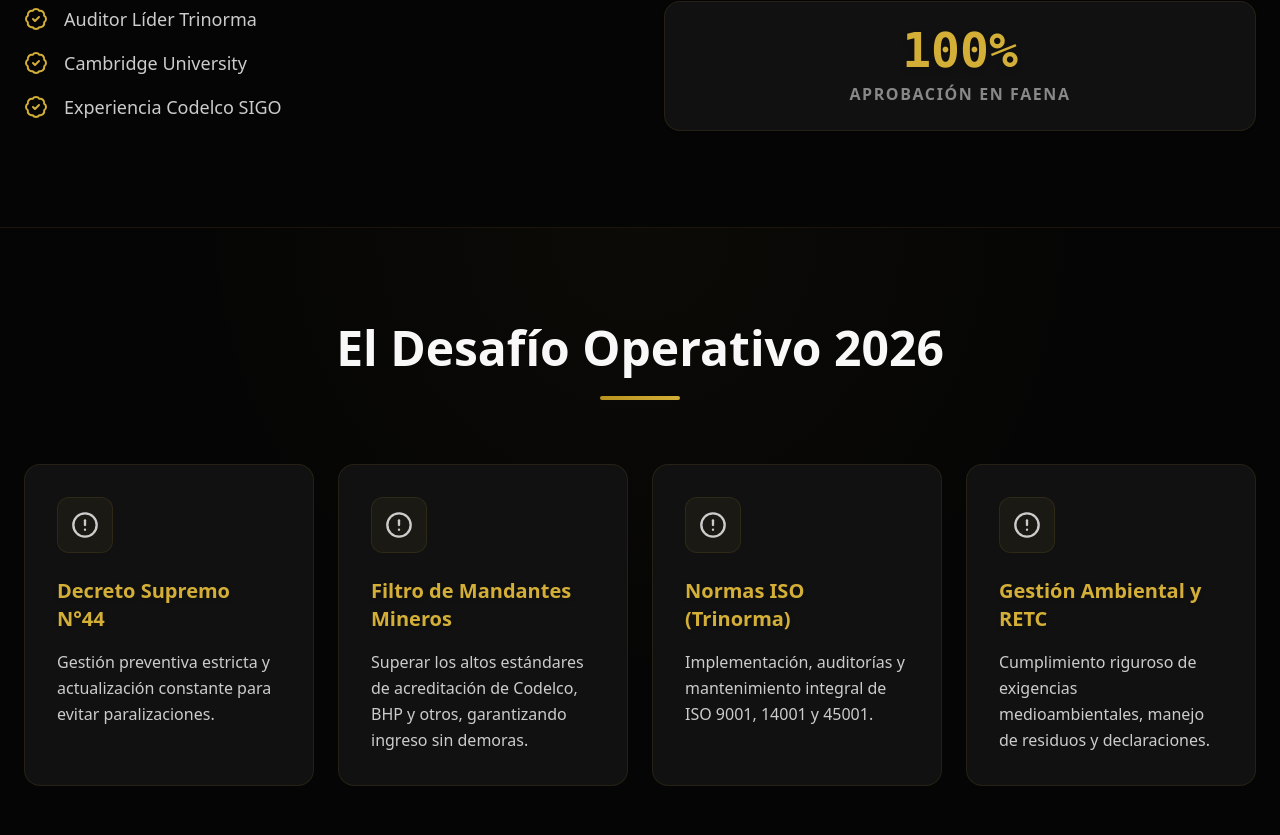
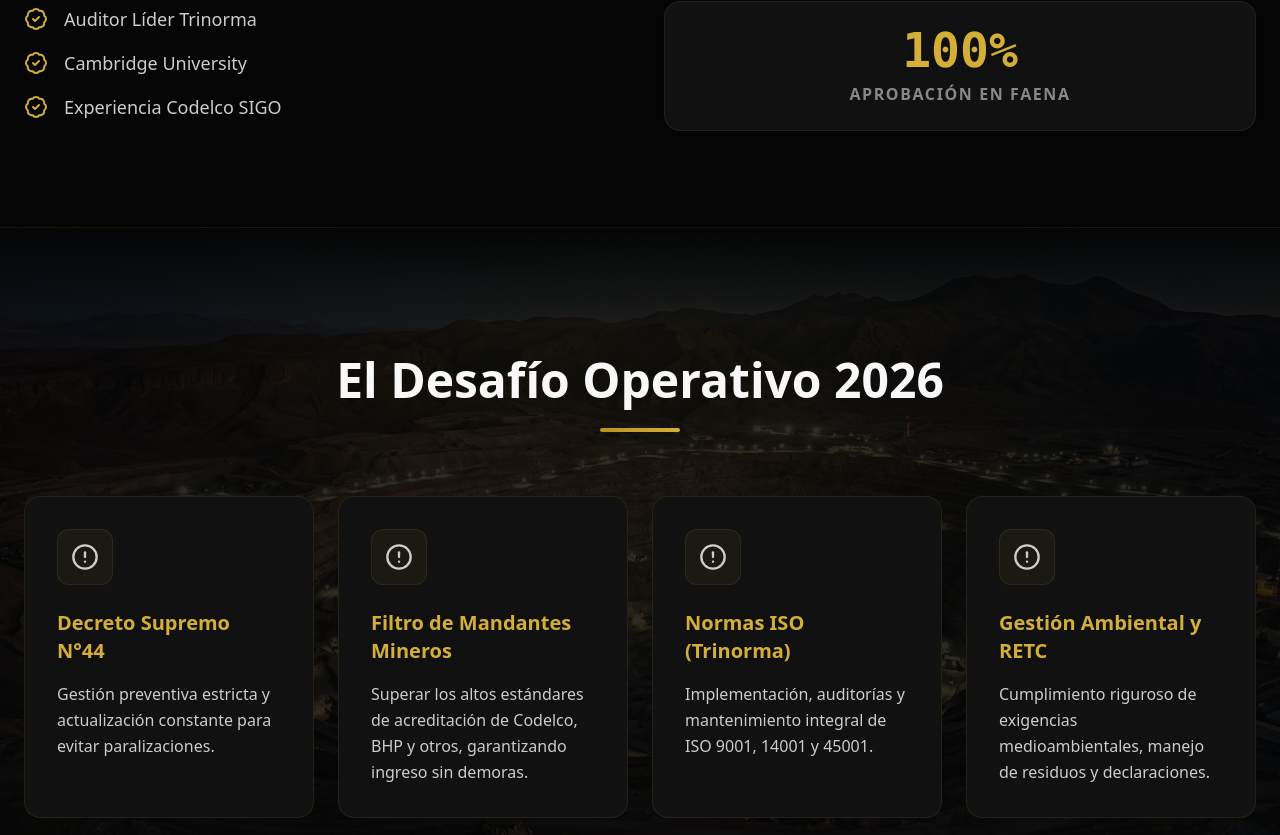
Before and after one commit to NicoKnabe/hseq-onepage, a Next.js app: page / in a window 1280 px wide. Shown: the part 1065-1900 px from the top of the page. Built offline with nearby package versions, Linux system fonts and the light colour scheme.

Commit message:
feat: extreme immersion phase 2 (3rd image, lateral slides, parallax)

```diff
--- a/src/components/Authority.tsx
+++ b/src/components/Authority.tsx
@@ -7,7 +7,10 @@ import CountUp from "react-countup";
 
 function StatItem({ stat }: { stat: typeof AUTHORITY_DATA.stats[0] }) {
     return (
-        <div className="text-center p-6 bg-black-card rounded-2xl border border-gold/10 hover:-translate-y-1 hover:border-gold/30 transition-all duration-300 shadow-sm">
+        <motion.div
+            whileHover={{ scale: 1.05 }}
+            className="text-center p-6 bg-black-card rounded-2xl border border-gold/10 transition-all duration-300 shadow-sm hover:border-gold/30 hover:shadow-lg hover:shadow-gold/10"
+        >
             <div className="text-4xl md:text-5xl font-extrabold text-gold mb-2 font-mono drop-shadow-md">
                 <CountUp
                     end={stat.value}
@@ -22,7 +25,7 @@ function StatItem({ stat }: { stat: typeof AUTHORITY_DATA.stats[0] }) {
             <div className="text-sm md:text-base text-gray font-bold tracking-widest uppercase">
                 {stat.label}
             </div>
-        </div>
+        </motion.div>
     );
 }
 
--- a/src/components/Challenges.tsx
+++ b/src/components/Challenges.tsx
@@ -1,22 +1,23 @@
 "use client";
 
-import { motion, useMotionTemplate, useMotionValue } from "framer-motion";
+import { motion, useMotionTemplate, useMotionValue, useScroll, useTransform } from "framer-motion";
 import { CHALLENGES_DATA } from "@/lib/data";
 import { AlertCircle } from "lucide-react";
+import { useRef } from "react";
 
 const containerVariants = {
     hidden: { opacity: 0 },
     visible: {
         opacity: 1,
         transition: {
-            staggerChildren: 0.2
+            staggerChildren: 0.3
         }
     }
 };
 
 const cardVariants = {
-    hidden: { opacity: 0, y: 50, filter: "blur(10px)" },
-    visible: { opacity: 1, y: 0, filter: "blur(0px)", transition: { duration: 0.6, ease: "easeOut" as const } },
+    hidden: { opacity: 0, x: -50, y: 50, filter: "blur(12px)" },
+    visible: { opacity: 1, x: 0, y: 0, filter: "blur(0px)", transition: { duration: 0.8, ease: "easeOut" as const } },
 };
 
 function ChallengeCard({ challenge }: { challenge: typeof CHALLENGES_DATA.challenges[0] }) {
@@ -69,9 +70,34 @@ function ChallengeCard({ challenge }: { challenge: typeof CHALLENGES_DATA.challe
 }
 
 export function Challenges() {
+    const sectionRef = useRef<HTMLElement>(null);
+    const { scrollYProgress } = useScroll({
+        target: sectionRef,
+        offset: ["start end", "end start"]
+    });
+    const yParallax = useTransform(scrollYProgress, [0, 1], ["-10%", "10%"]);
+
     return (
-        <section className="py-16 md:py-24 bg-black relative border-b border-gold/10 overflow-hidden">
-            <div className="absolute inset-0 bg-[radial-gradient(ellipse_at_top,rgba(212,175,55,0.03),transparent_50%)]" />
+        <section ref={sectionRef} className="py-16 md:py-32 bg-black relative border-b border-black overflow-hidden relative">
+
+            {/* Third App Background: Parallax Middle Image */}
+            <motion.div
+                style={{ y: yParallax }}
+                className="absolute inset-0 z-0 h-[120%] -top-[10%]"
+            >
+                <div
+                    className="absolute inset-0 bg-cover bg-center bg-no-repeat"
+                    style={{ backgroundImage: "url('/middle-bg.jpeg')" }}
+                />
+            </motion.div>
+
+            {/* Dark Overlay for extreme immersion and text legibility */}
+            <div className="absolute inset-0 bg-black/85 z-0" />
+
+            <div className="absolute inset-0 bg-[radial-gradient(ellipse_at_top,rgba(212,175,55,0.05),transparent_60%)] z-0" />
+
+            {/* Top Gradient Transition from previous section */}
+            <div className="absolute top-0 left-0 w-full h-24 bg-gradient-to-b from-black to-transparent z-10" />
 
             <div className="container mx-auto px-4 md:px-6 relative z-10">
                 <div className="text-center mb-16">
@@ -105,6 +131,9 @@ export function Challenges() {
                     ))}
                 </motion.div>
             </div>
+
+            {/* Bottom Gradient Transition to next section */}
+            <div className="absolute bottom-0 left-0 w-full h-24 bg-gradient-to-t from-black to-transparent z-10" />
         </section>
     );
 }
--- a/src/components/Solutions.tsx
+++ b/src/components/Solutions.tsx
@@ -41,10 +41,10 @@ export function Solutions() {
                 <div className="grid lg:grid-cols-12 gap-8 lg:gap-12">
                     {/* Tabs Sidebar */}
                     <motion.div
-                        initial={{ opacity: 0, x: -30, filter: "blur(8px)" }}
+                        initial={{ opacity: 0, x: -50, filter: "blur(12px)" }}
                         whileInView={{ opacity: 1, x: 0, filter: "blur(0px)" }}
                         viewport={{ once: true, margin: "-50px" }}
-                        transition={{ duration: 0.6 }}
+                        transition={{ duration: 0.8 }}
                         className="lg:col-span-4 space-y-3"
                     >
                         {SOLUTIONS_DATA.solutions.map((solution, index) => {
@@ -80,9 +80,9 @@ export function Solutions() {
                     {/* Active Tab Content */}
                     <motion.div
                         key={activeTab}
-                        initial={{ opacity: 0, y: 40, filter: "blur(8px)" }}
-                        animate={{ opacity: 1, y: 0, filter: "blur(0px)" }}
-                        transition={{ duration: 0.5, ease: "easeOut" }}
+                        initial={{ opacity: 0, x: 50, filter: "blur(12px)" }}
+                        animate={{ opacity: 1, x: 0, filter: "blur(0px)" }}
+                        transition={{ duration: 0.6, ease: "easeOut" }}
                         className="lg:col-span-8 bg-black-card border border-gold/10 rounded-2xl p-8 lg:p-12 shadow-[0_20px_40px_rgba(0,0,0,0.4)] relative overflow-hidden"
                     >
                         <div className="absolute top-0 right-0 w-32 h-32 bg-gold/5 rounded-bl-[100px]" />
```
Also changed, not shown: public/middle-bg.jpeg (added).
